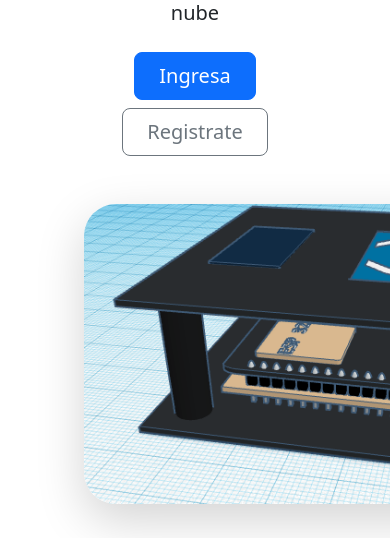
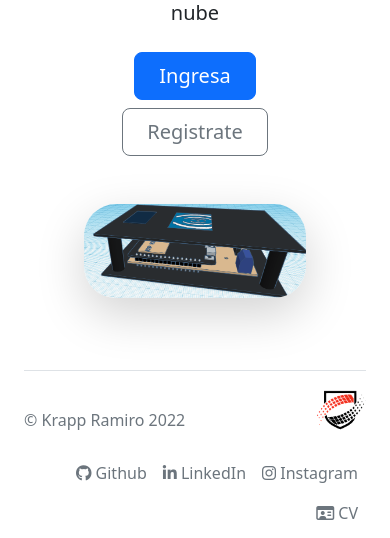
Before and after one commit to KrappRamiro/librepass, a Flask app: page / in a window 390 px wide; the page is wider, and only the part inside the window is pictured. Shown: the part 260-798 px from the top of that part. Run offline with Flask 2, Linux system fonts and the light colour scheme; some libraries are stand-ins or nearby versions.

Commit message:
fixed overflow of hero image on mobile

```diff
--- a/webapp/templates/index.html
+++ b/webapp/templates/index.html
@@ -23,10 +23,10 @@
 		</div>
 		{%endif%}
 	</div>
-	<div class="container px-5">
+	<div class="container px-5 ">
 		<img
 			src="/static/images/hero.png"
-			class="rounded-5 shadow-lg mb-4"
+			class="rounded-5 shadow-lg mb-4 img-fluid"
 			alt="Example image"
 			loading="lazy"
 			height="300"
```
